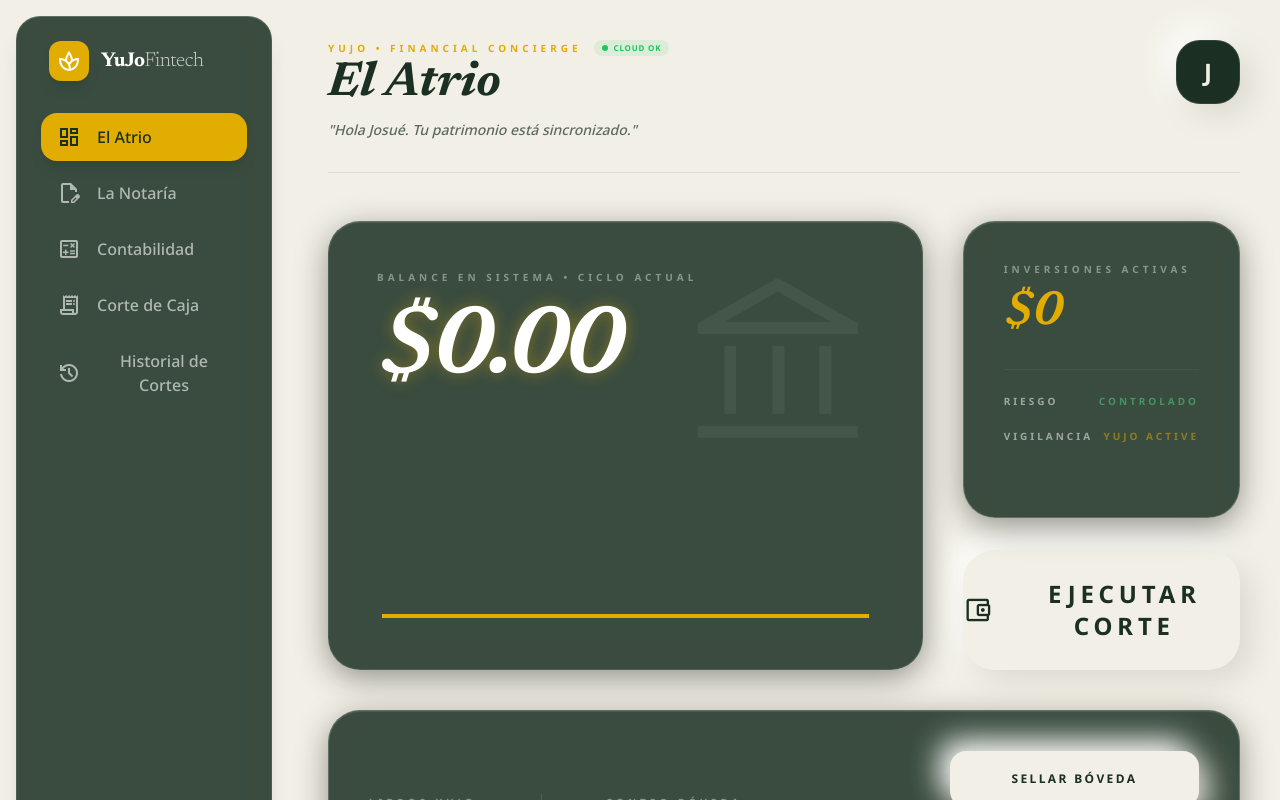
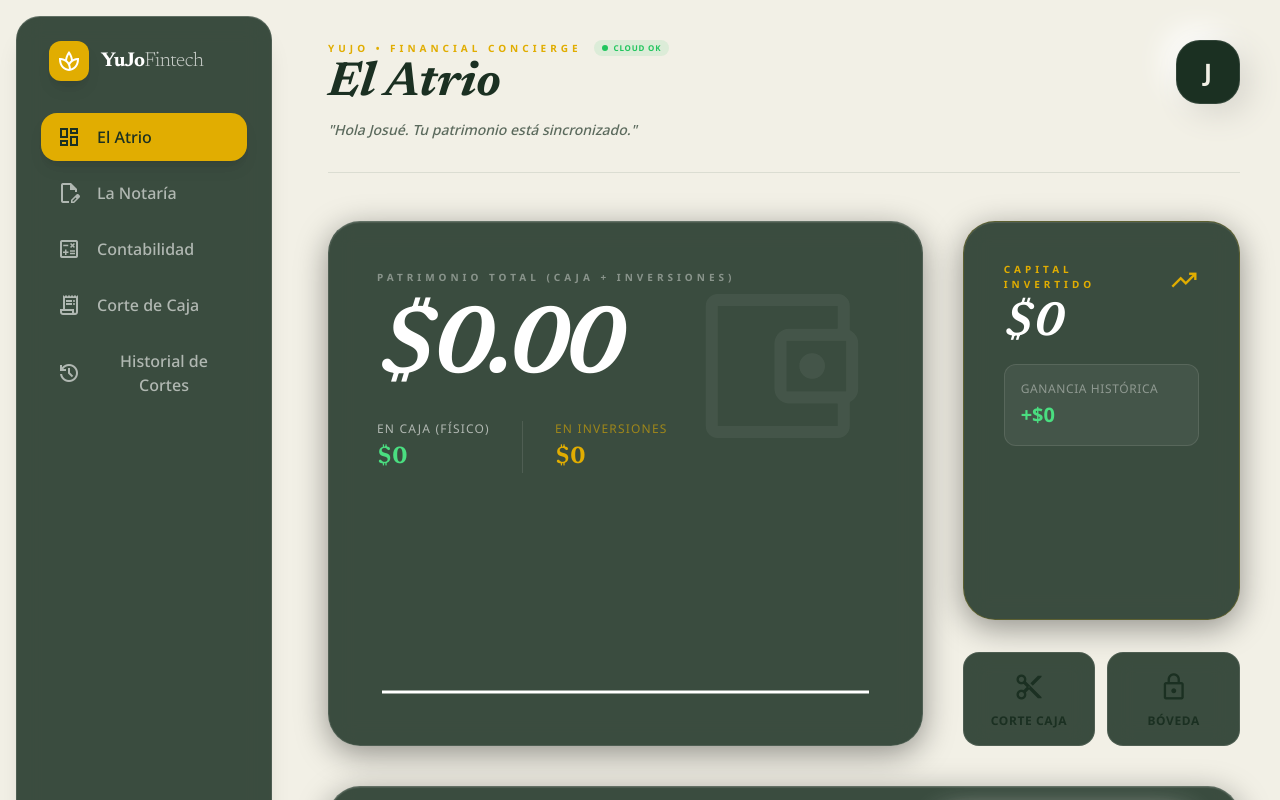
Before and after one commit to josue04mendez04-max/YuJoFintech, a React (Vite) app: page / in a window 1280 px wide. Shown: the top 800 px of the page. Built offline with nearby package versions, Linux system fonts and the light colour scheme; no server answers; the database is empty.

Commit message:
Update Dashboard to show Patrimonio Total (Cash + Investments)
Co-authored-by: josue04mendez04-max <221754559+josue04mendez04-max@users.noreply.github.com>

```diff
--- a/components/Dashboard.tsx
+++ b/components/Dashboard.tsx
@@ -13,36 +13,46 @@ interface DashboardProps {
 
 const Dashboard: React.FC<DashboardProps> = ({ movements, inversiones, vault, onOpenVault, onPerformCut }) => {
   const stats = useMemo(() => {
-    // Balance del ciclo: Solo lo que no ha sido cortado
+    // 1. Filtrar movimientos del ciclo actual (lo que no se ha cortado)
     const activeCycle = movements.filter(m => m.status === MovementStatus.PENDIENTE_CORTE);
-    const ingresos = activeCycle.filter(m => m.type === MovementType.INGRESO).reduce((a, b) => a + b.amount, 0);
-    const gastos = activeCycle.filter(m => m.type === MovementType.GASTO).reduce((a, b) => a + b.amount, 0);
 
-    // Inversiones CONGELADAS: dinero que salió pero volverá (status EN_CURSO en movements)
-    // IMPORTANTE: Estas se restan del balance porque ya salieron de caja
-    const inversionesCongeladas = movements
-      .filter(m => m.status === MovementStatus.EN_CURSO)
+    // 2. Calcular Ingresos y Gastos normales
+    const ingresos = activeCycle
+      .filter(m => m.type === MovementType.INGRESO)
       .reduce((a, b) => a + b.amount, 0);
 
-    // Balance real disponible = (Ingresos - Gastos) - Inversiones Congeladas
-    // Porque las inversiones ya salieron de la caja pero vuelven después
-    const balanceDisponible = ingresos - gastos - inversionesCongeladas;
+    const gastos = activeCycle
+      .filter(m => m.type === MovementType.GASTO)
+      .reduce((a, b) => a + b.amount, 0);
 
-    // Cálculo de ROI para inversiones completadas
+    // 3. Calcular Inversiones Activas (Dinero que tiene tu hermano)
+    // Buscamos movimientos de tipo INVERSION que estén EN CURSO (no liquidadas)
+    const inversionesCongeladas = movements
+      .filter(m => m.type === MovementType.INVERSION && m.status === MovementStatus.EN_CURSO)
+      .reduce((a, b) => a + b.amount, 0);
+
+    // 4. Calcular el "Total en Físico" (Lo que deberías tener en la caja)
+    // Físico = Ingresos - Gastos - Lo que salió para inversión
+    const totalFisico = ingresos - gastos - inversionesCongeladas;
+
+    // 5. Calcular "Patrimonio Total" (Tu dinero real)
+    // Patrimonio = Lo que tienes en físico + Lo que tienes invertido
+    const patrimonioTotal = totalFisico + inversionesCongeladas;
+
+    // Estadísticas de ROI (Retorno de Inversión) para las que ya volvieron
     const inversionesCompletadas = inversiones.filter(i => i.status === 'COMPLETADA' && i.montoRetornado);
-    const totalInvertido = inversionesCompletadas.reduce((a, b) => a + b.monto, 0);
-    const totalRetornado = inversionesCompletadas.reduce((a, b) => a + (b.montoRetornado || 0), 0);
-    const gananciaTotal = totalRetornado - totalInvertido;
-    const roiPorcentaje = totalInvertido > 0 ? ((gananciaTotal / totalInvertido) * 100) : 0;
+    const totalInvertidoHist = inversionesCompletadas.reduce((a, b) => a + b.monto, 0);
+    const totalRetornadoHist = inversionesCompletadas.reduce((a, b) => a + (b.montoRetornado || 0), 0);
+    const gananciaTotal = totalRetornadoHist - totalInvertidoHist;
+    const roiPorcentaje = totalInvertidoHist > 0 ? ((gananciaTotal / totalInvertidoHist) * 100) : 0;
 
     return {
-      balance: balanceDisponible,  // Este es el que sale en el dashboard
-      inversionesCongeladas,
+      patrimonioTotal,       // TU DINERO REAL (Número Grande)
+      totalFisico,           // TU CAJA (Número Pequeño 1)
+      inversionesCongeladas, // TU INVERSIÓN (Número Pequeño 2)
       roi: {
         porcentaje: roiPorcentaje,
         gananciaTotal,
-        totalInvertido,
-        totalRetornado,
         cantidadInversiones: inversionesCompletadas.length
       }
     };
@@ -56,102 +66,99 @@ const Dashboard: React.FC<DashboardProps> = ({ movements, inversiones, vault, on
     return total;
   }, [vault]);
 
+  // Datos para la gráfica (simulados basados en el patrimonio)
   const chartData = [
-    { name: 'P1', val: stats.balance * 0.4 },
-    { name: 'P2', val: stats.balance * 0.7 },
-    { name: 'P3', val: stats.balance * 0.5 },
-    { name: 'P4', val: stats.balance * 0.9 },
-    { name: 'P5', val: stats.balance * 0.8 },
-    { name: 'P6', val: stats.balance * 1.0 },
+    { name: 'Inicio', val: stats.patrimonioTotal * 0.9 },
+    { name: 'Actual', val: stats.patrimonioTotal },
   ];
 
   return (
     <div className="grid grid-cols-1 lg:grid-cols-3 gap-4 sm:gap-6 md:gap-10">
-      {/* Panel Principal */}
+      {/* Panel Principal - Muestra el PATRIMONIO (Suma de todo) */}
       <div className="lg:col-span-2 glass rounded-xl sm:rounded-2xl md:rounded-[32px] p-4 sm:p-8 md:p-12 text-white flex flex-col justify-between shadow-glass-panel relative overflow-hidden">
         <div className="absolute top-0 right-0 p-6 sm:p-12 opacity-5 pointer-events-none">
-          <span className="material-symbols-outlined text-[4rem] sm:text-[8rem] md:text-[12rem]">account_balance</span>
+          <span className="material-symbols-outlined text-[4rem] sm:text-[8rem] md:text-[12rem]">account_balance_wallet</span>
         </div>
+
         <div className="relative z-10">
-          <p className="text-white/40 font-bold uppercase tracking-[0.4em] text-[8px] sm:text-[9px] md:text-[10px] mb-2 sm:mb-4">Balance en Sistema • Ciclo Actual</p>
-          <h3 className="text-3xl sm:text-5xl md:text-8xl font-serif font-bold italic tracking-tighter mustard-glow">
-            ${stats.balance.toLocaleString(undefined, { minimumFractionDigits: 2 })}
+          <p className="text-white/40 font-bold uppercase tracking-[0.4em] text-[8px] sm:text-[9px] md:text-[10px] mb-2 sm:mb-4">
+            Patrimonio Total (Caja + Inversiones)
+          </p>
+          <h3 className="text-3xl sm:text-5xl md:text-8xl font-serif font-bold italic tracking-tighter text-white">
+            ${stats.patrimonioTotal.toLocaleString(undefined, { minimumFractionDigits: 2 })}
           </h3>
+
+          {/* Desglose: Físico vs Inversión */}
+          <div className="flex gap-8 mt-6">
+            <div>
+              <p className="text-white/60 text-xs uppercase tracking-widest mb-1">En Caja (Físico)</p>
+              <p className={`text-2xl font-bold font-serif ${stats.totalFisico < 0 ? 'text-red-400' : 'text-green-400'}`}>
+                ${stats.totalFisico.toLocaleString()}
+              </p>
             </div>
+            <div className="border-l border-white/10 pl-8">
+              <p className="text-mustard/60 text-xs uppercase tracking-widest mb-1">En Inversiones</p>
+              <p className="text-2xl font-bold font-serif text-mustard">
+                ${stats.inversionesCongeladas.toLocaleString()}
+              </p>
+            </div>
+          </div>
+        </div>
+
         <div className="mt-4 sm:mt-8 md:mt-12 h-24 sm:h-32 md:h-44 w-full relative z-10">
           <ResponsiveContainer width="100%" height="100%">
             <AreaChart data={chartData}>
               <defs>
-                <linearGradient id="colorMustard" x1="0" y1="0" x2="0" y2="1">
-                  <stop offset="5%" stopColor="#E1AD01" stopOpacity={0.7}/>
-                  <stop offset="95%" stopColor="#E1AD01" stopOpacity={0}/>
+                <linearGradient id="colorPatrimonio" x1="0" y1="0" x2="0" y2="1">
+                  <stop offset="5%" stopColor="#ffffff" stopOpacity={0.3}/>
+                  <stop offset="95%" stopColor="#ffffff" stopOpacity={0}/>
                 </linearGradient>
               </defs>
-              <Area type="monotone" dataKey="val" stroke="#E1AD01" strokeWidth={4} fillOpacity={1} fill="url(#colorMustard)" />
+              <Area type="monotone" dataKey="val" stroke="#ffffff" strokeWidth={3} fillOpacity={1} fill="url(#colorPatrimonio)" />
             </AreaChart>
           </ResponsiveContainer>
         </div>
       </div>
 
-      {/* Inversiones y Acciones */}
+      {/* Panel Lateral - Acciones Rápidas */}
       <div className="flex flex-col gap-4 sm:gap-6 md:gap-8">
-        <div className="glass rounded-xl sm:rounded-2xl md:rounded-[32px] p-5 sm:p-8 md:p-10 text-white shadow-glass-panel flex-1 border-t border-white/20">
-          <p className="text-white/40 font-bold uppercase tracking-[0.4em] text-[8px] sm:text-[9px] md:text-[10px] mb-2 sm:mb-3">Inversiones Activas</p>
-          <h3 className="text-2xl sm:text-3xl md:text-5xl font-serif font-bold italic mb-4 sm:mb-8 text-mustard tracking-tight">${stats.inversionesCongeladas.toLocaleString()}</h3>
-          <div className="space-y-3 sm:space-y-5 pt-3 sm:pt-6 border-t border-white/10 text-[8px] sm:text-[10px] uppercase tracking-[0.3em] font-bold opacity-50">
-             <div className="flex justify-between items-center">
-                <span>Riesgo</span>
-                <span className="text-green-400">Controlado</span>
+        {/* Tarjeta de Inversiones */}
+        <div className="glass rounded-xl sm:rounded-2xl md:rounded-[32px] p-5 sm:p-8 md:p-10 text-white shadow-glass-panel flex-1 border-t border-mustard/20">
+          <div className="flex justify-between items-start mb-4">
+            <div>
+              <p className="text-mustard font-bold uppercase tracking-[0.4em] text-[8px] sm:text-[9px] md:text-[10px] mb-2">
+                Capital Invertido
+              </p>
+              <h3 className="text-2xl sm:text-3xl md:text-5xl font-serif font-bold italic text-white">
+                ${stats.inversionesCongeladas.toLocaleString()}
+              </h3>
             </div>
-             <div className="flex justify-between items-center">
-                <span>Vigilancia</span>
-                <span className="text-mustard">YuJo Active</span>
+            <span className="material-symbols-outlined text-mustard text-3xl">trending_up</span>
           </div>
+
+          <div className="mt-4 p-4 bg-white/5 rounded-xl border border-white/10">
+            <p className="text-xs text-white/40 uppercase tracking-wider mb-1">Ganancia Histórica</p>
+            <p className="text-green-400 font-bold text-xl">+${stats.roi.gananciaTotal.toLocaleString()}</p>
           </div>
         </div>
 
-        {/* ROI Card - Utilidad por Inversión */}
-        {stats.roi.cantidadInversiones > 0 && (
-          <div className="glass rounded-xl sm:rounded-2xl md:rounded-[32px] p-5 sm:p-8 md:p-10 text-white shadow-glass-panel border-t border-green-500/20">
-            <p className="text-white/40 font-bold uppercase tracking-[0.4em] text-[8px] sm:text-[9px] md:text-[10px] mb-2 sm:mb-3">Utilidad por Inversión</p>
-            <div className="flex items-baseline gap-2 mb-4 sm:mb-6">
-              <h3 className={`text-2xl sm:text-3xl md:text-4xl font-serif font-bold italic tracking-tight ${
-                stats.roi.porcentaje >= 0 ? 'text-green-400' : 'text-red-400'
-              }`}>
-                {stats.roi.porcentaje >= 0 ? '+' : ''}{stats.roi.porcentaje.toFixed(1)}%
-              </h3>
-              <span className="text-white/40 text-[8px] sm:text-[10px] uppercase font-bold">ROI</span>
-            </div>
-            <div className="space-y-2 sm:space-y-3 pt-3 sm:pt-4 border-t border-white/10 text-[8px] sm:text-[10px]">
-              <div className="flex justify-between items-center text-white/60">
-                <span>Invertido</span>
-                <span className="font-serif text-white">${stats.roi.totalInvertido.toLocaleString()}</span>
-              </div>
-              <div className="flex justify-between items-center text-white/60">
-                <span>Retornado</span>
-                <span className="font-serif text-green-300">${stats.roi.totalRetornado.toLocaleString()}</span>
-              </div>
-              <div className="flex justify-between items-center text-white/60 pt-2 border-t border-white/5">
-                <span className="uppercase font-bold">Ganancia</span>
-                <span className={`font-serif font-bold ${stats.roi.gananciaTotal >= 0 ? 'text-green-400' : 'text-red-400'}`}>
-                  ${Math.abs(stats.roi.gananciaTotal).toLocaleString()}
-                </span>
-              </div>
-              <div className="text-center text-white/30 text-[7px] sm:text-[8px] pt-2">
-                {stats.roi.cantidadInversiones} {stats.roi.cantidadInversiones === 1 ? 'inversión completada' : 'inversiones completadas'}
-              </div>
-            </div>
-          </div>
-        )}
-
+        {/* Botones de Acción */}
+        <div className="grid grid-cols-2 gap-3">
             <button
               onClick={onPerformCut}
-          className="liquid-btn text-forest-green font-bold text-sm sm:text-lg md:text-2xl py-4 sm:py-5 md:py-7 rounded-lg sm:rounded-2xl md:rounded-[32px] flex items-center justify-center gap-2 sm:gap-4 uppercase tracking-[0.2em] hover:scale-[1.02] w-full"
+              className="glass p-4 rounded-2xl flex flex-col items-center justify-center gap-2 hover:bg-white/10 transition-all group border border-white/10"
             >
-          <span className="material-symbols-outlined text-xl sm:text-2xl md:text-3xl">account_balance_wallet</span>
-          <span className="hidden sm:inline">Ejecutar Corte</span>
-          <span className="sm:hidden">Corte</span>
+              <span className="material-symbols-outlined text-3xl group-hover:scale-110 transition-transform">content_cut</span>
+              <span className="text-xs font-bold uppercase tracking-wider">Corte Caja</span>
             </button>
+            <button
+              onClick={onOpenVault}
+              className="glass p-4 rounded-2xl flex flex-col items-center justify-center gap-2 hover:bg-white/10 transition-all group border border-white/10"
+            >
+              <span className="material-symbols-outlined text-3xl group-hover:scale-110 transition-transform">lock</span>
+              <span className="text-xs font-bold uppercase tracking-wider">Bóveda</span>
+            </button>
+        </div>
       </div>
 
       {/* Barra de Cuadre */}
@@ -159,7 +166,7 @@ const Dashboard: React.FC<DashboardProps> = ({ movements, inversiones, vault, on
         <div className="flex flex-col sm:flex-row items-center gap-4 sm:gap-16 w-full md:w-auto">
            <div>
               <p className="text-white/40 text-[8px] sm:text-[10px] uppercase font-bold tracking-[0.4em] mb-1 sm:mb-2">Libros YuJo</p>
-              <p className="text-white text-2xl sm:text-3xl md:text-4xl font-serif italic font-bold tracking-tight">${stats.balance.toLocaleString()}</p>
+              <p className="text-white text-2xl sm:text-3xl md:text-4xl font-serif italic font-bold tracking-tight">${stats.totalFisico.toLocaleString()}</p>
            </div>
            <div className="h-12 sm:h-16 w-px bg-white/10 hidden sm:block"></div>
            <div>
@@ -176,7 +183,7 @@ const Dashboard: React.FC<DashboardProps> = ({ movements, inversiones, vault, on
             Sellar Bóveda
           </button>
 
-          {Math.abs(stats.balance - physicalTotal) < 0.01 ? (
+          {Math.abs(stats.totalFisico - physicalTotal) < 0.01 ? (
              <div className="bg-mustard/20 text-mustard px-4 sm:px-10 py-3 sm:py-5 rounded-lg sm:rounded-2xl flex items-center gap-2 sm:gap-3 font-bold border border-mustard/30 uppercase text-[8px] sm:text-[10px] tracking-[0.3em] shadow-lg shadow-mustard/10">
                 <span className="material-symbols-outlined text-sm sm:text-lg">verified</span>
                 <span className="hidden sm:inline">Cuadre Perfecto</span>
```
Lines whose indentation alone changed are shown as unchanged.
